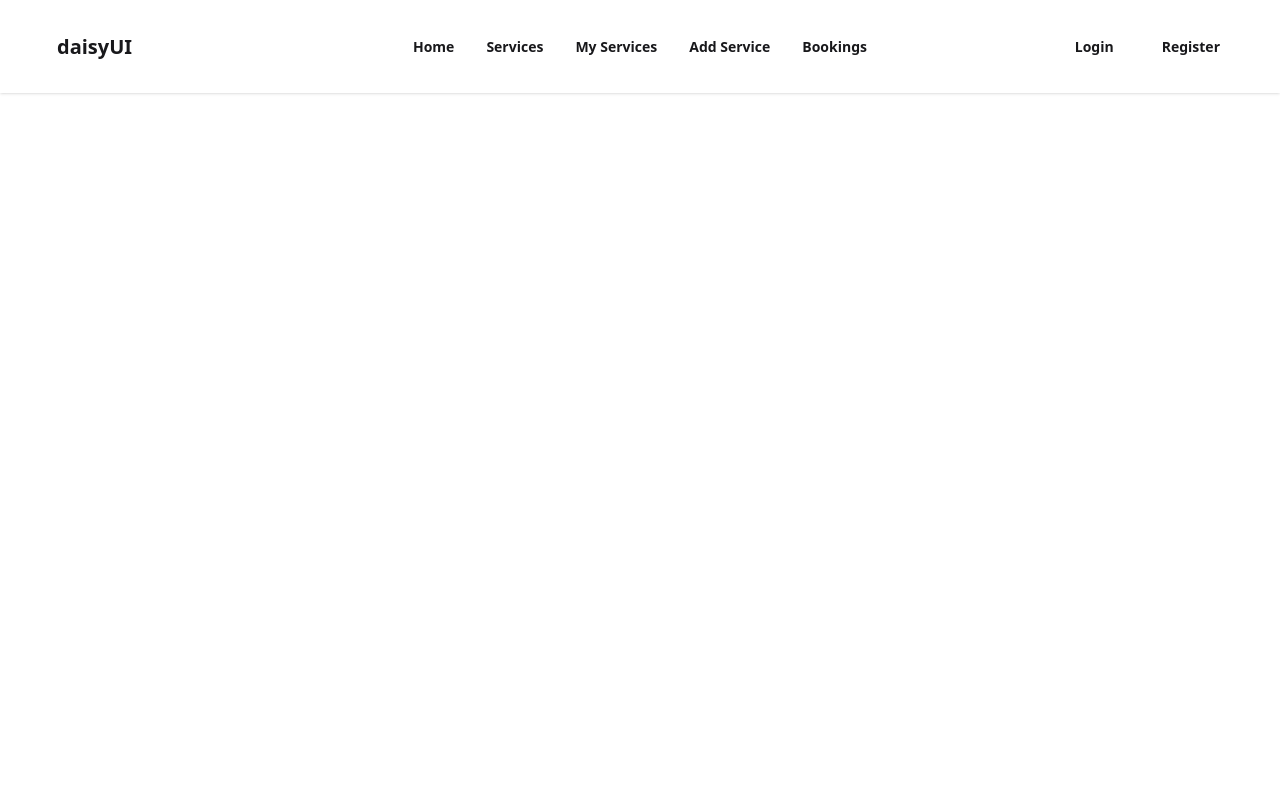
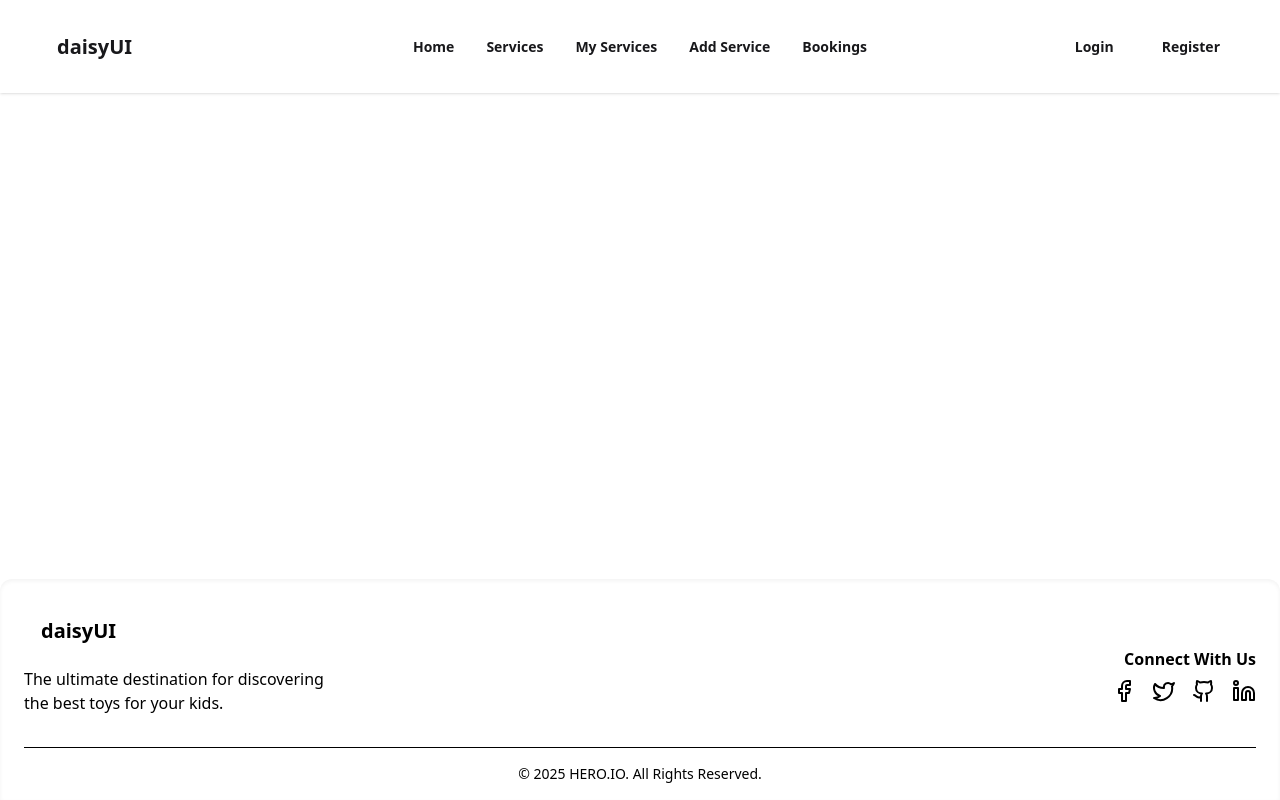
Before and after one commit to tanjirultusher/DailyFix-Client, a React (Vite) app: page / in a window 1280 px wide. Built offline with nearby package versions, Linux system fonts and the light colour scheme.

Commit message:
implementing footer section

```diff
--- a/src/Layout/Root.jsx
+++ b/src/Layout/Root.jsx
@@ -1,6 +1,7 @@
 import React from 'react'
 import { Outlet } from 'react-router-dom';
 import Navbar from '../components/Navbar.jsx';
+import Footer from '../components/Footer.jsx';
 
 
 const Root = () => {
@@ -10,6 +11,7 @@ const Root = () => {
         <main className="grow">
           <Outlet />
         </main>
+        <Footer />
     </div>
   )
 }
--- /dev/null
+++ b/src/components/Footer.jsx
@@ -0,0 +1,45 @@
+import React from 'react';
+import { Mail, Facebook, Twitter, Github, Linkedin } from 'lucide-react';
+const Footer = () => {
+  return (
+    <footer className="bg-white shadow-inner rounded-t-xl text-black pt-8 mt-10">
+      <div className="container mx-auto px-6">
+
+        <div className="flex flex-col md:flex-row justify-between items-center pb-2 gap-6">
+          <div className="sm:col-span-2 lg:col-span-1 text-center md:text-left">
+            <div className='flex justify-center md:justify-start gap-x-2 items-center mb-4'>
+              <a className="btn btn-ghost text-xl">daisyUI</a>
+            </div>
+            <p className="text-black mb-6 max-w-xs mx-auto md:mx-0">
+              The ultimate destination for discovering the best toys for your kids.
+            </p>
+          </div>
+
+          <div className="text-center md:text-right">
+            <h4 className="font-bold text-md mb-2">Connect With Us</h4>
+            <div className="flex justify-center md:justify-end space-x-4">
+              <a target="_blank" rel="noopener noreferrer" aria-label="Facebook" className="text-black hover:text-white transition-colors duration-300">
+                <Facebook size={24} />
+              </a>
+              <a target="_blank" rel="noopener noreferrer" aria-label="Twitter" className="text-black hover:text-white transition-colors duration-300">
+                <Twitter size={24} />
+              </a>
+              <a target="_blank" rel="noopener noreferrer" aria-label="GitHub" className="text-black hover:text-white transition-colors duration-300">
+                <Github size={24} />
+              </a>
+              <a target="_blank" rel="noopener noreferrer" aria-label="LinkedIn" className="text-black hover:text-white transition-colors duration-300">
+                <Linkedin size={24} />
+              </a>
+            </div>
+          </div>
+        </div>
+
+        <div className="border-t border-black py-4 text-center text-sm text-black">
+          <p>&copy; {new Date().getFullYear()} HERO.IO. All Rights Reserved.</p>
+        </div>
+      </div>
+    </footer>
+  );
+};
+
+export default Footer;
```
